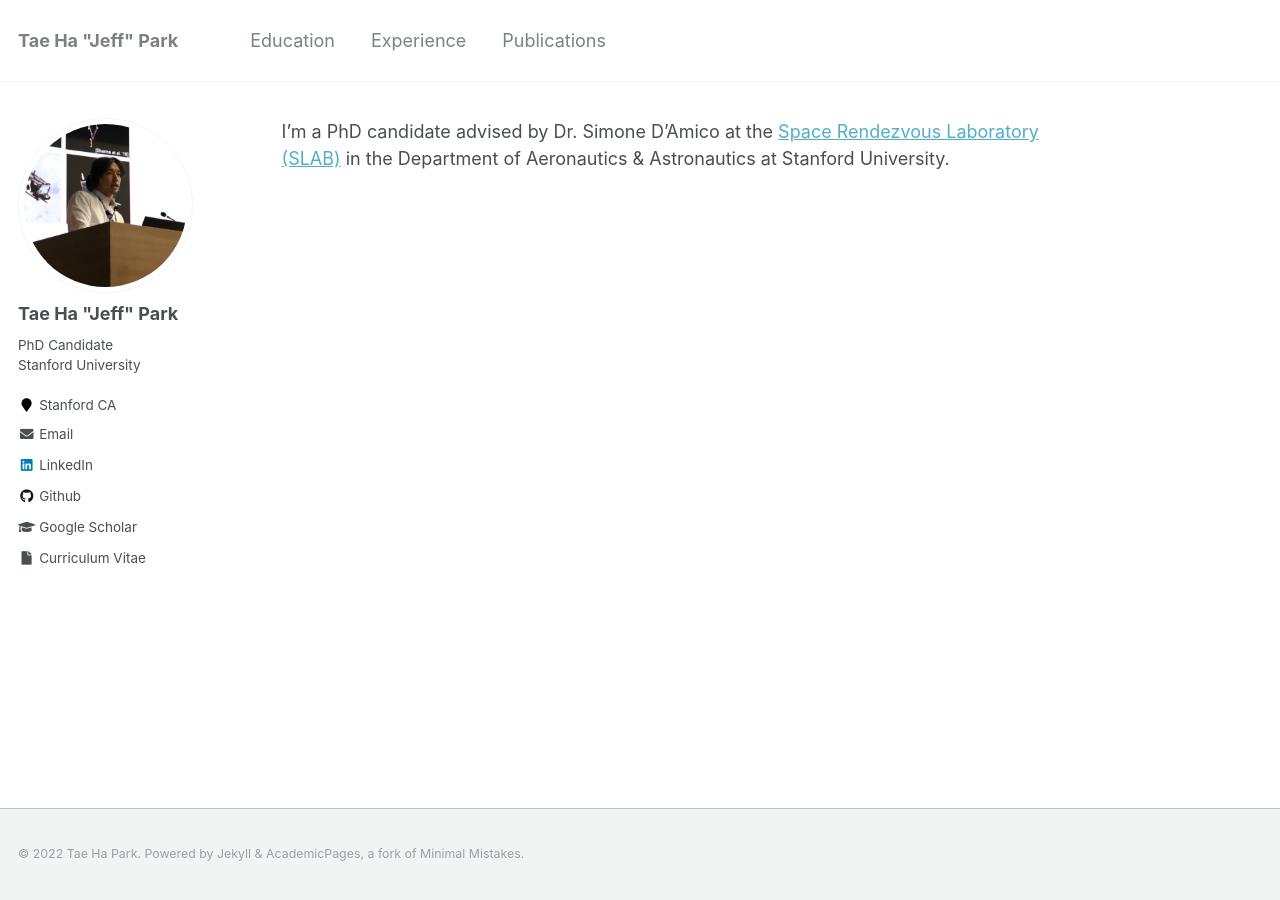
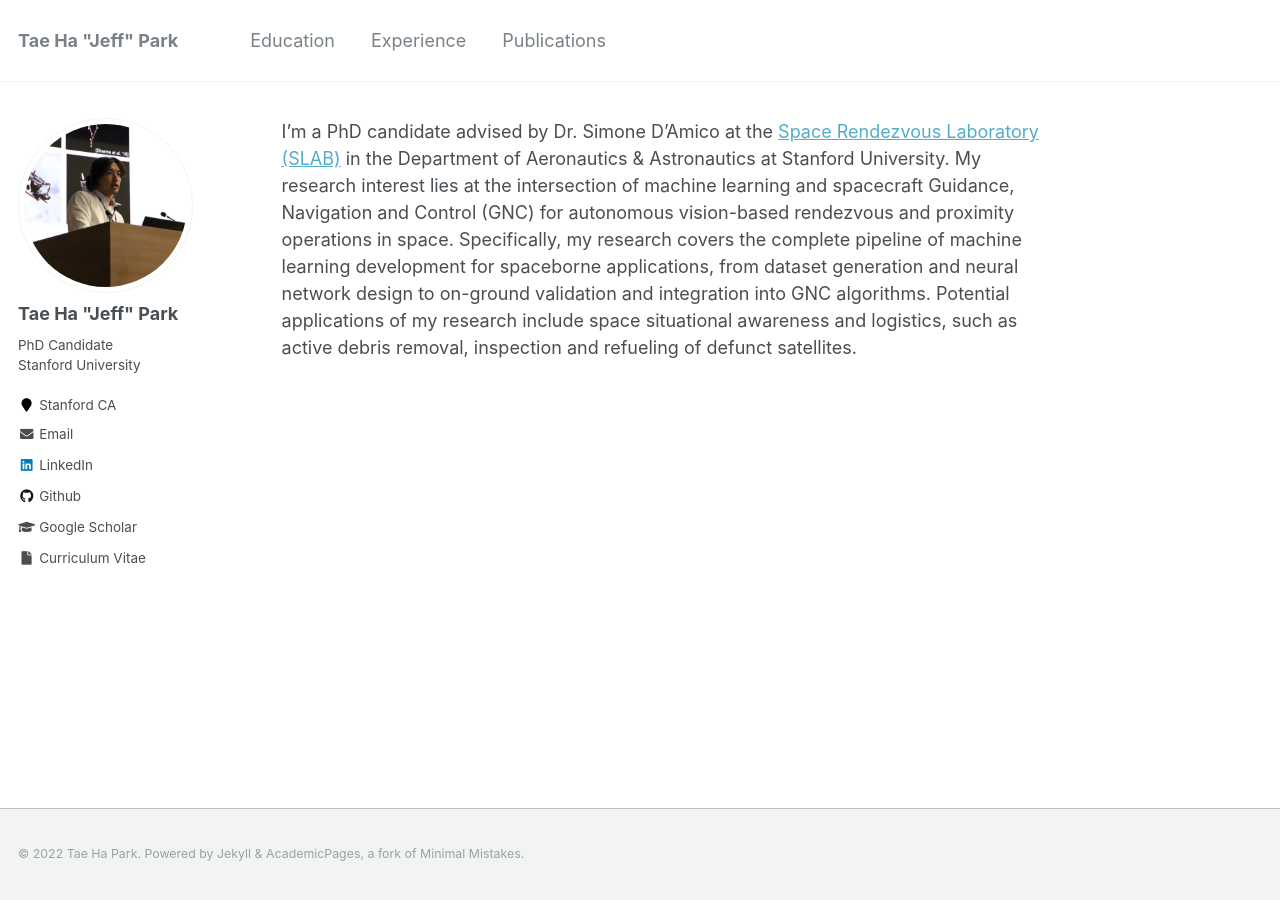
Before and after one commit to tpark94/tpark94.github.io, a Jekyll site: the page built from docs/_pages/about.md, in a window 1280 px wide. Built offline with Jekyll 4.4.1, drawn with Linux system fonts in a browser that asks for light colours.

Commit message:
CV update, about me update

```diff
--- a/docs/_config.yml
+++ b/docs/_config.yml
@@ -4,6 +4,9 @@
 # which you are expected to set up once and rarely need to edit after that.
 # For technical reasons, this file is *NOT* reloaded automatically when you use
 # `jekyll serve`. If you change this file, please restart the server process.
+#
+#
+# Use `bundle exec jekyll serv` for offline test
 
 # Site Settings
 locale                   : "en-US"
@@ -115,7 +118,7 @@ author:
   xing             :
   youtube          :
   wikipedia        :
-  curriculum-vitae : "/files/cv_taehapark_20221111.pdf"
+  curriculum-vitae : "/files/cv_taehapark_221123.pdf"
 
 
 # Reading Files
--- a/docs/_pages/about.md
+++ b/docs/_pages/about.md
@@ -8,4 +8,4 @@ redirect_from:
   - /about.html
 ---
 
-I'm a PhD candidate advised by Dr. Simone D'Amico at the [Space Rendezvous Laboratory (SLAB)](https://slab.stanford.edu) in the Department of Aeronautics & Astronautics at Stanford University.
+I'm a PhD candidate advised by Dr. Simone D'Amico at the [Space Rendezvous Laboratory (SLAB)](https://slab.stanford.edu) in the Department of Aeronautics & Astronautics at Stanford University. My research interest lies at the intersection of machine learning and spacecraft Guidance, Navigation and Control (GNC) for autonomous vision-based rendezvous and proximity operations in space. Specifically, my research covers the complete pipeline of machine learning development for spaceborne applications, from dataset generation and neural network design to on-ground validation and integration into GNC algorithms. Potential applications of my research include space situational awareness and logistics, such as active debris removal, inspection and refueling of defunct satellites.
```
Also changed, not shown: 2 other files.
